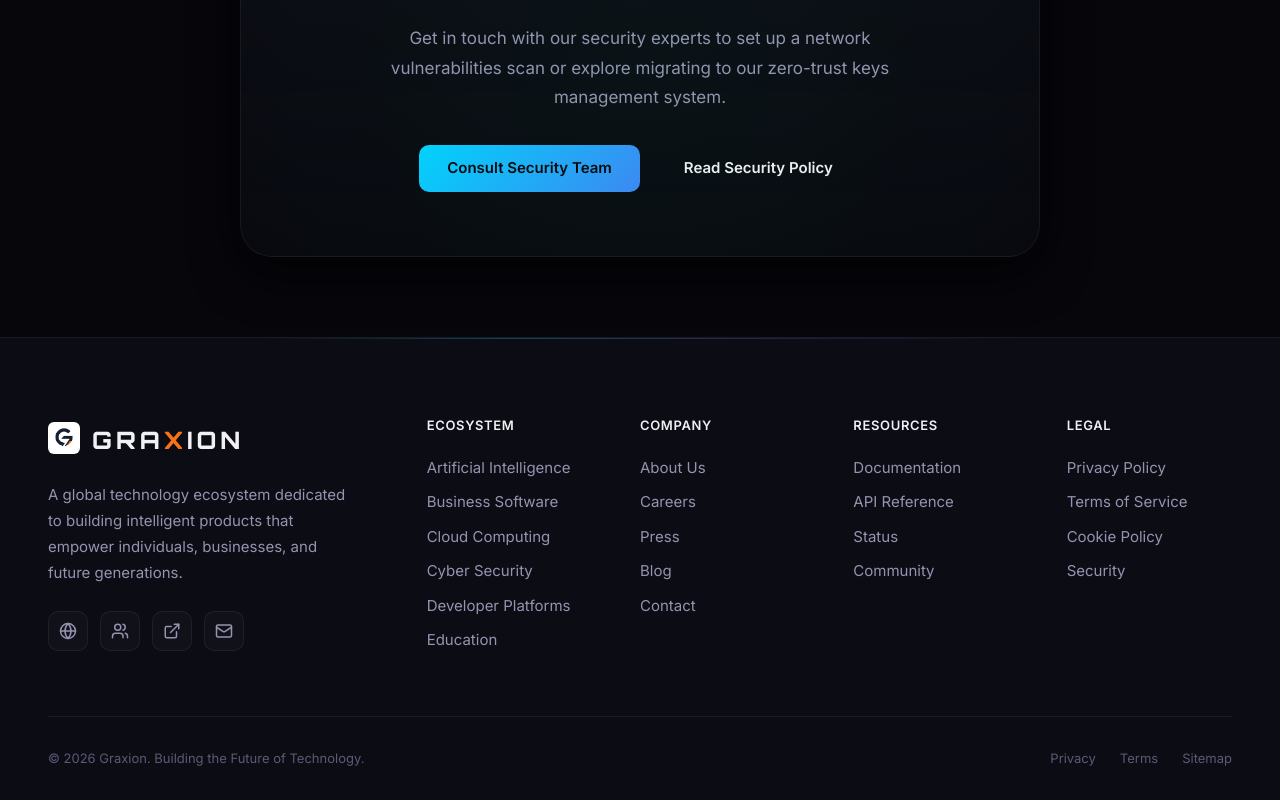
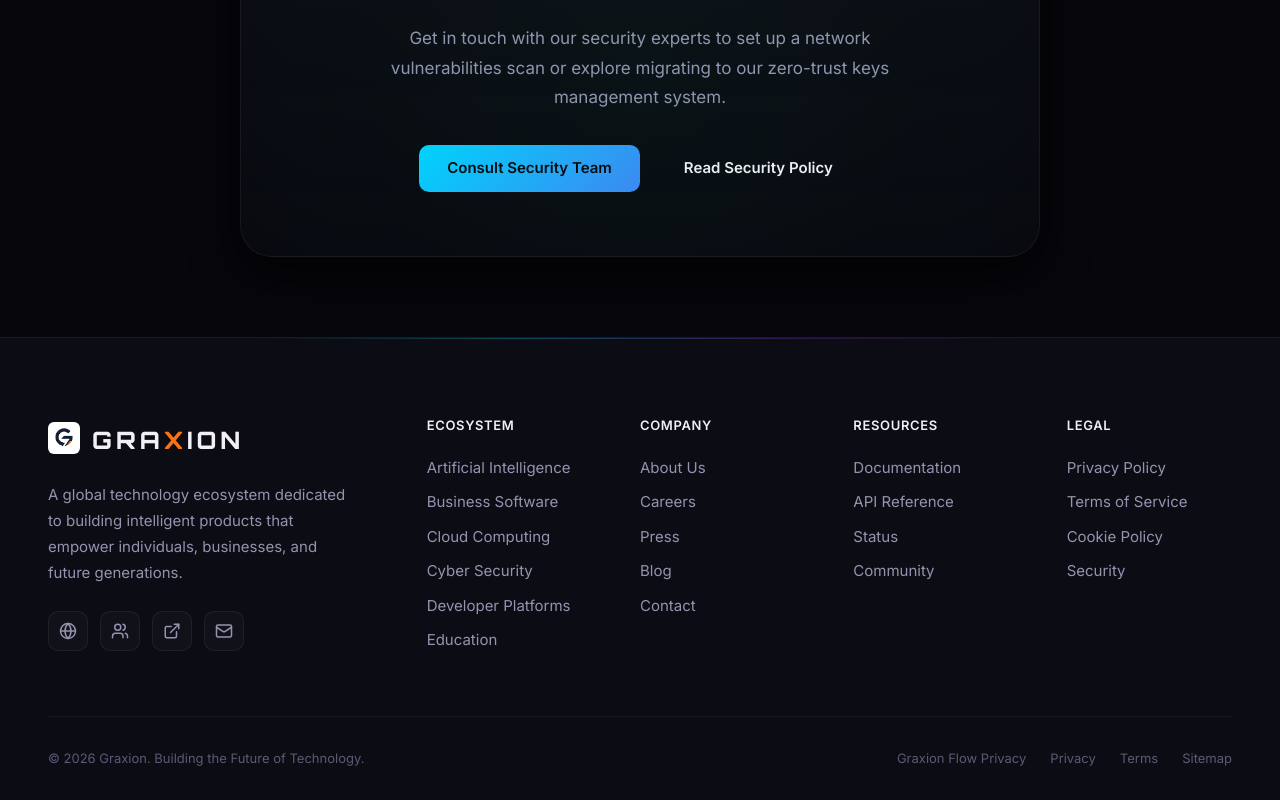
Before and after one commit to Graxion-organization/Graxion, a React (Vite) app in the folder client/: page /ecosystem/security in a window 1280 px wide. Shown: the part 1985-2785 px from the top of the page. Built offline with nearby package versions, Linux system fonts and the light colour scheme; no server answers.

Commit message:
docs: add Graxion Flow Privacy Policy link to footer for OAuth compliance

```diff
--- a/client/src/components/Footer/Footer.jsx
+++ b/client/src/components/Footer/Footer.jsx
@@ -137,6 +137,9 @@ export default function Footer() {
             Technology.
           </p>
           <div className="footer-bottom-links">
+            <a href="https://flow.graxion.in/privacy" target="_blank" rel="noopener noreferrer" className="footer-bottom-link">
+              Graxion Flow Privacy
+            </a>
             <Link to="/privacy" className="footer-bottom-link">
               Privacy
             </Link>
```
